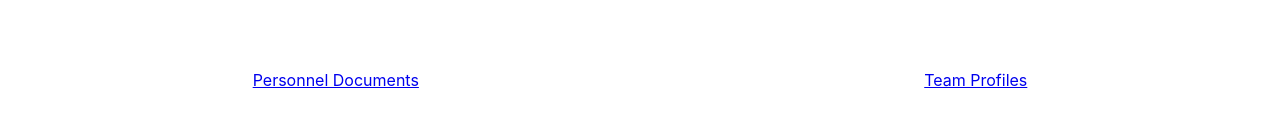
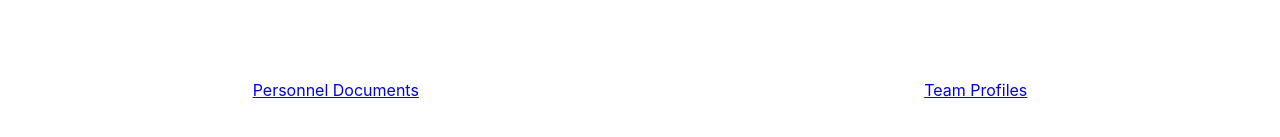
Before and after one commit to Quick-Command/QuickCommand, a React (Create React App) app: page / in a window 1280 px wide. Shown: the part 631-768 px from the top of the page. Built offline with nearby package versions, Linux system fonts and the light colour scheme; no server answers.

Commit message:
Adjust footer positioning

```diff
--- a/src/components/ChartView/ChartView.js
+++ b/src/components/ChartView/ChartView.js
@@ -102,9 +102,7 @@ const ChartView = () => {
         <OrgChart data={data}/>
       </div>
       <section className="sidebar-container">
-        {/* overview and declare over button here */}
         <IncidentInfo />
-        {/* assignment pane here */}
         <PositionAssignment />
       </section>
     </ div>
--- a/src/components/Footer/Footer.css
+++ b/src/components/Footer/Footer.css
@@ -5,4 +5,5 @@
   height: 2.5rem;
   display: flex;
   justify-content: space-around;
+  align-items: center;
 }
```
